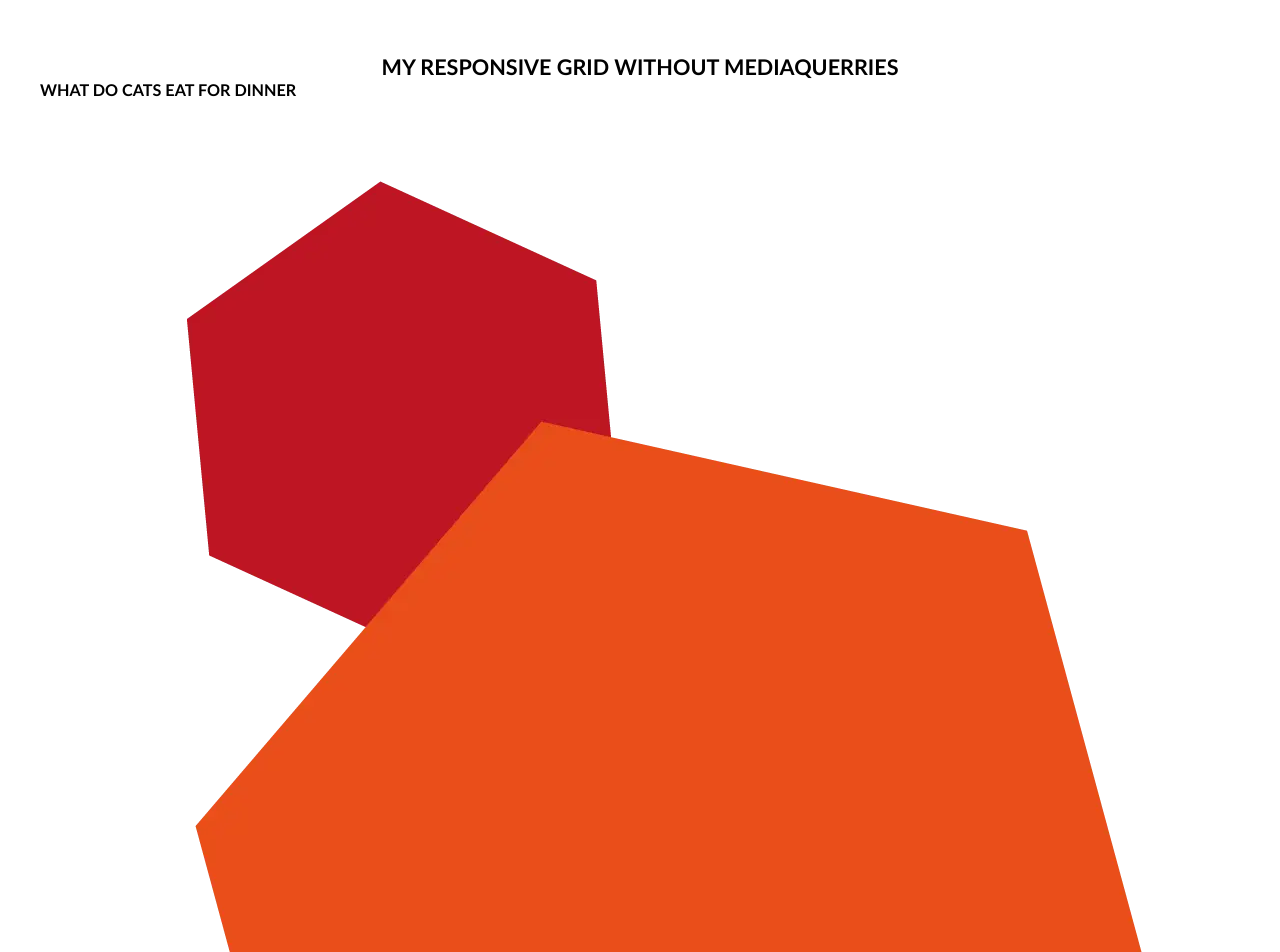
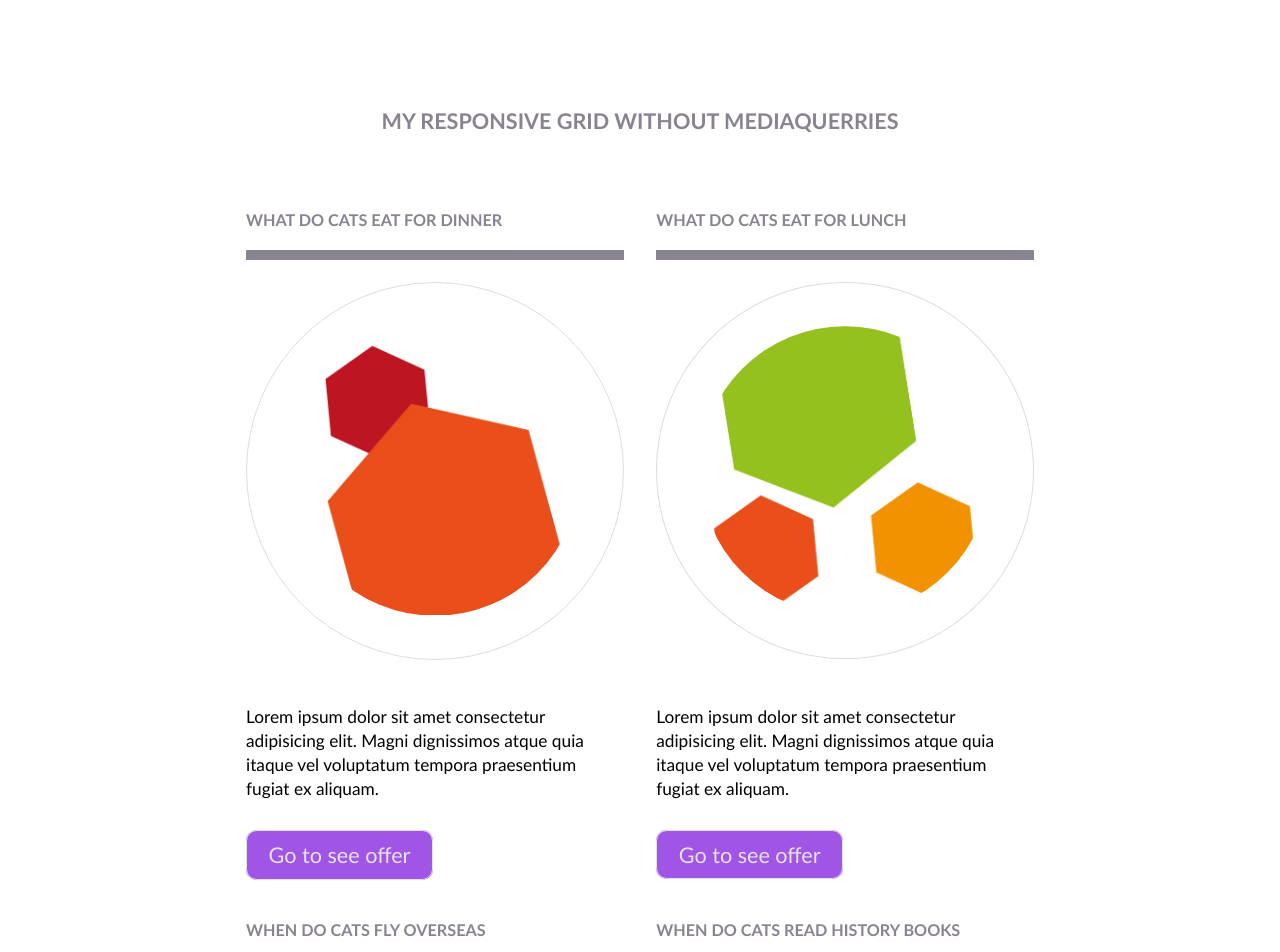
Before and after one commit to squteronsquter/css-grid-responsive-without-media-queries, a plain HTML site: page index.html in a window 1280 px wide. Shown: the top 952 px of the page. Drawn offline with Linux system fonts and the light colour scheme.

Commit message:
all articles publshed

```diff
--- a/css/style.css
+++ b/css/style.css
@@ -10,6 +10,33 @@ html {
 body {
     font-family: 'Gill Sans', 'Gill Sans MT', Calibri, 'Trebuchet MS', sans-serif;
 }
+img {
+    width:100%;
+}
+p {
+    font-size: 1.6rem;
+    line-height: 1.4;
+    max-width: 60ch;
+    padding: 4rem 0;
+}
+
+a, a:visited, a:active {
+    background-color: blueviolet;
+    border: 1px solid;
+    border-radius: 1rem;
+    color: #ddd;
+    font-size: 2rem;
+    line-height: 2rem;
+    opacity:80%;
+    padding: 1rem 2rem;
+    text-align: center;
+    text-decoration: none;
+    transition: all 300ms ease-in-out;
+}
+a:hover {
+    color: #fff;
+    opacity:100%;
+}
 main {
     display: flex;
     flex-flow: column;
@@ -20,3 +47,36 @@ main {
     width:70vw;
 
 }
+.header {
+    /* header element styles */
+    padding:5rem 0;
+}
+
+.header__title {
+    color:rgb(22, 8, 34);
+    opacity:50%;
+    transition: opacity 400ms ease-in-out;
+}
+.header__title:hover {
+    opacity:100%;
+    cursor:all-scroll;
+}
+
+.article-grid {
+    /* parent of all articles */
+    display:grid;
+    grid-template-columns: repeat(auto-fill, minmax(320px, 1fr));
+    grid-gap:3rem;
+}
+.article__heading {
+    padding: 2rem 0;
+    border: none;
+    border-bottom: 10px solid;
+}
+
+.article__image {
+    border: 1px solid #ddd;
+    border-radius: 100%;
+    padding: 4rem;
+    margin-top: 2rem;
+}
--- a/index.html
+++ b/index.html
@@ -12,14 +12,80 @@
 <body>
 
     <main>
-        <h1>MY RESPONSIVE GRID WITHOUT MEDIAQUERRIES</h1>
-        <article>
-            <h2>WHAT DO CATS EAT FOR DINNER</h2>
-            <img src="/assets/images/Image-01.webp" alt="The First image in the grid">
-            <p>Lorem ipsum dolor sit amet consectetur adipisicing elit. Magni dignissimos atque quia itaque vel
-                voluptatum tempora praesentium fugiat ex aliquam.</p>
-            <a href="http://insidedms.com">Go to see offer</a>
-        </article>
+
+        <header class="header">
+            <h1 class="header__title">MY RESPONSIVE GRID WITHOUT MEDIAQUERRIES</h1>
+        </header>
+
+        <section class="article-grid">
+            <article class="article">
+                <h2 class="article__heading header__title">WHAT DO CATS EAT FOR DINNER</h2>
+                <img class="article__image" src="/assets/images/Image-01.webp" alt="The First image in the grid">
+                <p class="article__content">Lorem ipsum dolor sit amet consectetur adipisicing elit. Magni dignissimos
+                    atque quia itaque vel
+                    voluptatum tempora praesentium fugiat ex aliquam.</p>
+                <a class="article__button" href="http://insidedms.com">Go to see offer</a>
+            </article>
+            <article class="article">
+                <h2 class="article__heading header__title">WHAT DO CATS EAT FOR LUNCH</h2>
+                <img class="article__image" src="/assets/images/Image-02.webp" alt="The First image in the grid">
+                <p class="article__content">Lorem ipsum dolor sit amet consectetur adipisicing elit. Magni dignissimos
+                    atque quia itaque vel
+                    voluptatum tempora praesentium fugiat ex aliquam.</p>
+                <a class="article__button" href="http://insidedms.com">Go to see offer</a>
+            </article>
+            <article class="article">
+                <h2 class="article__heading header__title">WHEN DO CATS FLY OVERSEAS</h2>
+                <img class="article__image" src="/assets/images/Image-03.webp" alt="The First image in the grid">
+                <p class="article__content">Lorem ipsum dolor sit amet consectetur adipisicing elit. Magni dignissimos
+                    atque quia itaque vel
+                    voluptatum tempora praesentium fugiat ex aliquam.</p>
+                <a class="article__button" href="http://insidedms.com">Go to see offer</a>
+            </article>
+            <article class="article">
+                <h2 class="article__heading header__title">WHEN DO CATS READ HISTORY BOOKS</h2>
+                <img class="article__image" src="/assets/images/Image-04.webp" alt="The First image in the grid">
+                <p class="article__content">Lorem ipsum dolor sit amet consectetur adipisicing elit. Magni dignissimos
+                    atque quia itaque vel
+                    voluptatum tempora praesentium fugiat ex aliquam.</p>
+                <a class="article__button" href="http://insidedms.com">Go to see offer</a>
+            </article>
+            <article class="article">
+                <h2 class="article__heading header__title">HOW DO CATS QUALIFY TO GO TO THE OLIMPICS</h2>
+                <img class="article__image" src="/assets/images/Image-05.webp" alt="The First image in the grid">
+                <p class="article__content">Lorem ipsum dolor sit amet consectetur adipisicing elit. Magni dignissimos
+                    atque quia itaque vel
+                    voluptatum tempora praesentium fugiat ex aliquam.</p>
+                <a class="article__button" href="http://insidedms.com">Go to see offer</a>
+            </article>
+            <article class="article">
+                <h2 class="article__heading header__title">WHEN DO CATS OPEN BANK ACCOUNTS</h2>
+                <img class="article__image" src="/assets/images/Image-06.webp" alt="The First image in the grid">
+                <p class="article__content">Lorem ipsum dolor sit amet consectetur adipisicing elit. Magni dignissimos
+                    atque quia itaque vel
+                    voluptatum tempora praesentium fugiat ex aliquam.</p>
+                <a class="article__button" href="http://insidedms.com">Go to see offer</a>
+            </article>
+            <article class="article">
+                <h2 class="article__heading header__title">HOW DO CATS LEARN TO MEOW</h2>
+                <img class="article__image" src="/assets/images/Image-07.webp" alt="The First image in the grid">
+                <p class="article__content">Lorem ipsum dolor sit amet consectetur adipisicing elit. Magni dignissimos
+                    atque quia itaque vel
+                    voluptatum tempora praesentium fugiat ex aliquam.</p>
+                <a class="article__button" href="http://insidedms.com">Go to see offer</a>
+            </article>
+            <article class="article">
+                <h2 class="article__heading header__title">WHEN DO CATS GO TO THEATER</h2>
+                <img class="article__image" src="/assets/images/Image-08.webp" alt="The First image in the grid">
+                <p class="article__content">Lorem ipsum dolor sit amet consectetur adipisicing elit. Magni dignissimos
+                    atque quia itaque vel
+                    voluptatum tempora praesentium fugiat ex aliquam.</p>
+                <a class="article__button" href="http://insidedms.com">Go to see offer</a>
+            </article>
+        </section>
+
+
+
     </main>
 </body>
 
```
